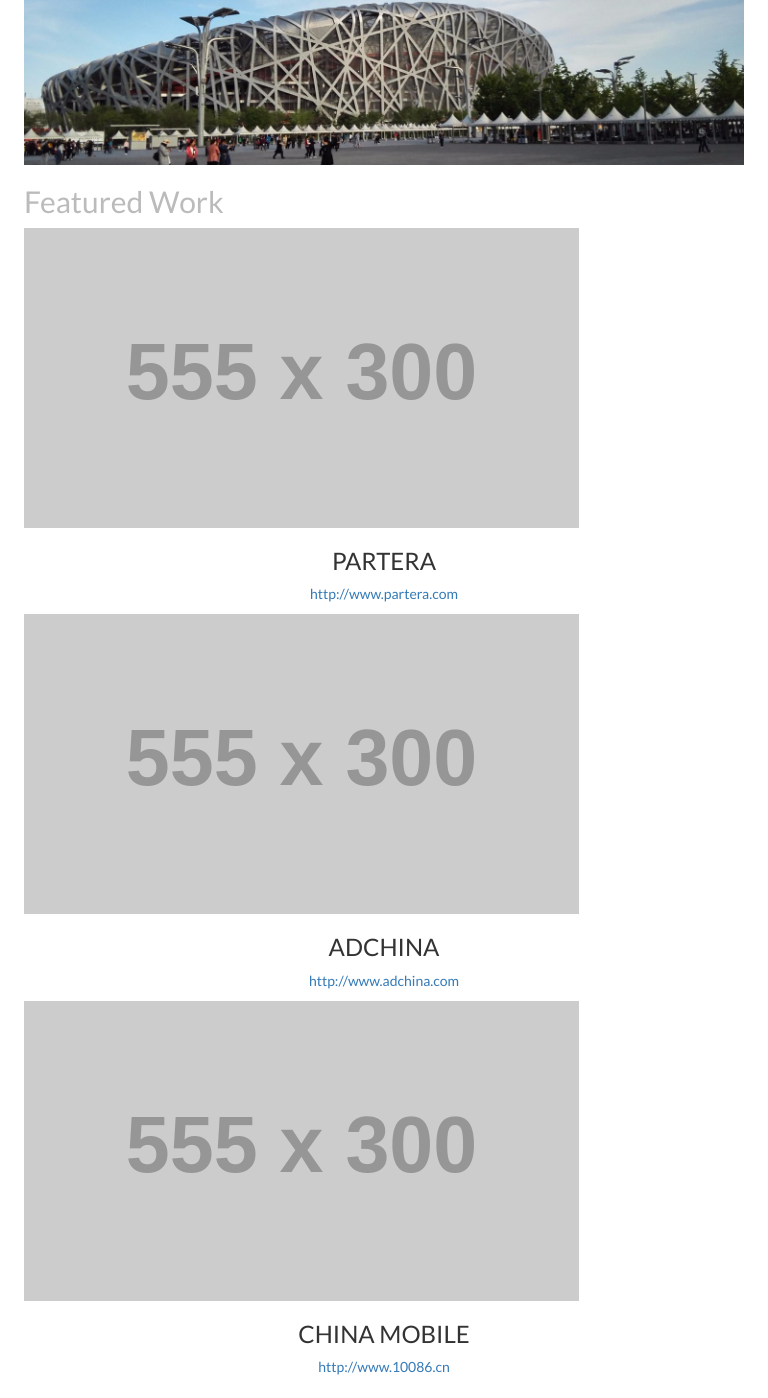
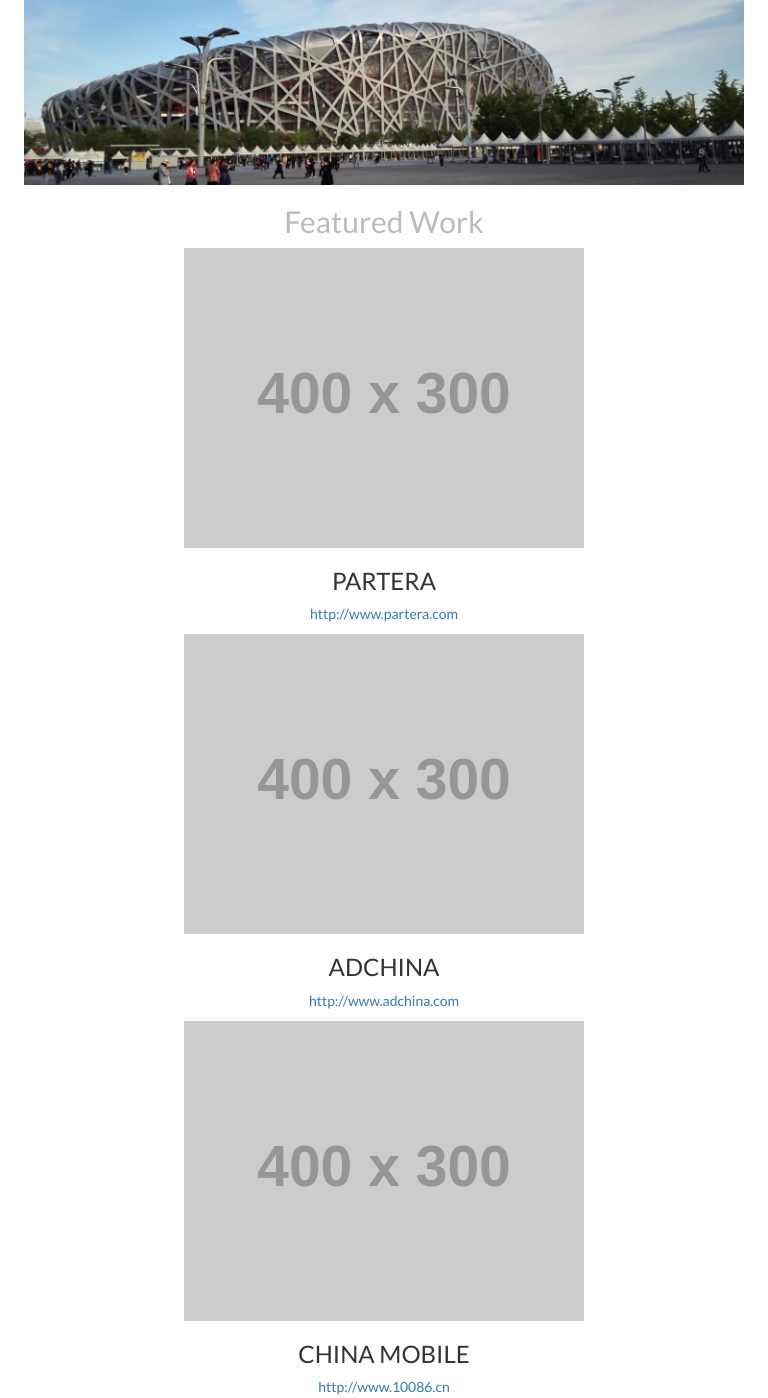
Before and after one commit to liminjun/Udacity_Front_End_Developer, a plain HTML site: page p3-build-a-portfolio-site/portfolio/index.html in a window 768 px wide. Shown: the part 254-1652 px from the top of the page. Drawn offline with Linux system fonts and the light colour scheme; placeholder pictures from the web are drawn by us.

Commit message:
add the responsive styles.

```diff
--- a/p3-build-a-portfolio-site/portfolio/css/style.css
+++ b/p3-build-a-portfolio-site/portfolio/css/style.css
@@ -1,8 +1,14 @@
 body{
     font-family: 'Lato', sans-serif;
+    margin-top: 20px;
 }
-@media screen and (max-width:320px){
-
+@media screen and (min-width:400px) and (max-width:992px){
+    .col-md-4 img{
+        margin: 0 auto;
+    }
+    .featured-work-title{
+        text-align: center;
+    }
 }
 .featured-work-title{
     color:#bcbbbb;
--- a/p3-build-a-portfolio-site/portfolio/index.html
+++ b/p3-build-a-portfolio-site/portfolio/index.html
@@ -42,18 +42,18 @@
 
         <div class="row text-center">
             <div class="col-md-4">
-                <img class="img-responsive" src="http://placehold.it/555x300">
+                <img class="img-responsive" src="http://placehold.it/400x300">
                 <h3 class="text-uppercase">Partera</h3>
                 <p><a href="http://www.partera.com">http://www.partera.com</a></p>
             </div>
             <div class="col-md-4">
-                <img class="img-responsive" src="http://placehold.it/555x300">
+                <img class="img-responsive" src="http://placehold.it/400x300">
                 <h3 class="text-uppercase">Adchina</h3>
                 <p><a href="http://www.adchina.com">http://www.adchina.com</a></p>
             </div>
 
             <div class="col-md-4">
-                <img class="img-responsive" src="http://placehold.it/555x300">
+                <img class="img-responsive" src="http://placehold.it/400x300">
                 <h3 class="text-uppercase">China Mobile</h3>
                 <p><a href="http://www.10086.cn">http://www.10086.cn</a></p>
             </div>
```
